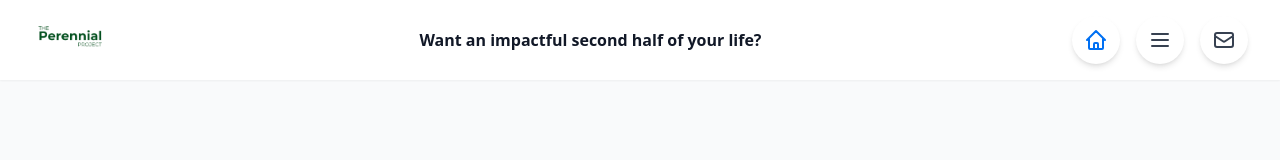
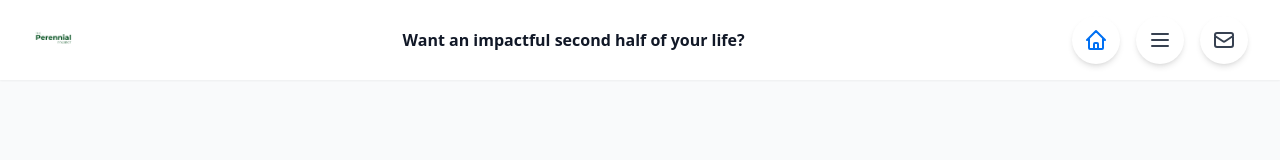
Before and after one commit to Wijay000/TPP, a Next.js app: page / in a window 1280 px wide. Shown: the top 160 px of the page. Built offline with nearby package versions, Linux system fonts and the light colour scheme; no server answers.

Commit message:
Header: set logo height to 18px to match previous name text

```diff
--- a/components/Layout.js
+++ b/components/Layout.js
@@ -51,8 +51,8 @@ export default function Layout({ children }) {
             {/* Left: Logo (link to home) */}
             <div className="flex items-center">
               <Link href="/">
-                <a className="inline-block -mt-1">
-                  <img src="/images/TPP - Logo.png" alt="TPP Logo" className="h-8 w-auto" />
+                <a className="inline-block">
+                  <img src="/images/TPP - Logo.png" alt="TPP Logo" className="h-[18px] w-auto" />
                 </a>
               </Link>
             </div>
```
